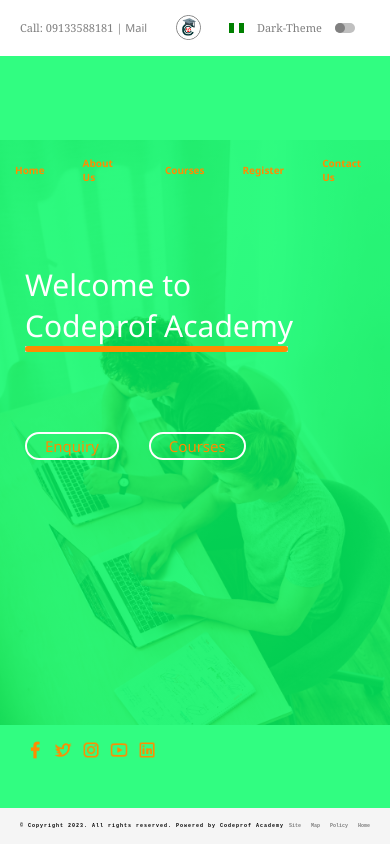
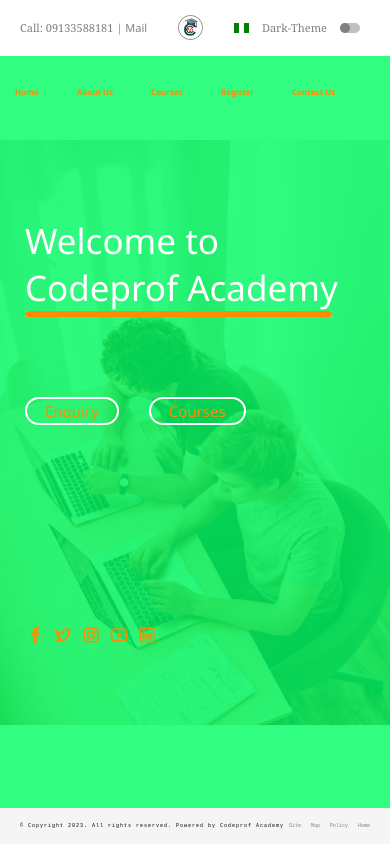
Before and after one commit to dev-sis/check, a plain HTML site: page index.html in a window 390 px wide. Drawn offline with Linux system fonts and the light colour scheme.

Commit message:
Add files via upload

```diff
--- a/CSS/Style.css
+++ b/CSS/Style.css
@@ -298,7 +298,7 @@
 
 
 
-@media(max-width:450px){
+@media(max-width:500px){
    body{
     width: 100%;
     height: 100vh;
@@ -391,7 +391,7 @@
     justify-content: flex-end;
     align-items: center;
     gap: 13px;
-    padding-right: 15px;
+    padding-right: 10px;
 }
 main{
     width: 100%;
@@ -413,7 +413,7 @@
     background-position: center center;
     background-repeat: no-repeat;
     background-size: 100%;
-    position: relative;
+    object-fit: cover;
 
 }
 
@@ -440,7 +440,7 @@
     gap: 38px;
     padding-left: 15px;
     padding-right: 15px;
-    padding-top: 100px;
+    padding-top: 30px;
 
 }
 
@@ -448,7 +448,7 @@
     text-decoration: none;
     color: darkorange;
     font-weight: 600;
-    font-size: 10px;
+    font-size: 8px;
 }
 
 .left header nav a:hover{
@@ -461,12 +461,13 @@
     justify-content: flex-start;
     align-items: flex-start;
     padding-left: 25px;
+    padding-top: 40px;
 
 }
 
 .skill h1{
     color: white;
-    font-size: 30px;
+    font-size: 35px;
     font-weight: 400;
     padding-top: 50px;
 }
@@ -527,7 +528,7 @@
     align-items: center;
     gap: 8px;
     padding-left: 25px;
-    padding-top: 280px;
+    padding-top: 200px;
 
 }
 
@@ -556,7 +557,7 @@
 
 footer p{
     font-size: 5px;
-    font-weight: 800;
+    font-weight: 500;
     letter-spacing: 1px;
     font-family: monospace;
 }
@@ -573,7 +574,7 @@
     text-decoration: none;
     color: gray;
     font-family: monospace;
-    font-weight: 800;
+    font-weight: 500;
     font-size: 5px;
 }
 
```
